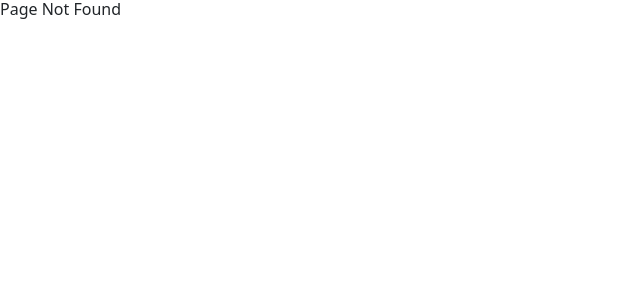
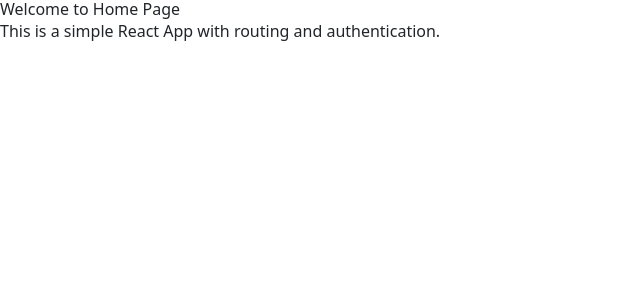
Before and after one commit to Ayush-kr-shanu/addictive_frontend, a React (Vite) app: page / in a window 1280 px wide. Before the commit this address had no page. Shown: the top 300 px of the page, without its empty margins (0-640 px from the left). Built offline with nearby package versions, Linux system fonts and the light colour scheme.

Commit message:
home page dummy

```diff
--- a/src/App.jsx
+++ b/src/App.jsx
@@ -2,7 +2,7 @@ import React from 'react';
 import { Routes, Route } from 'react-router-dom';
 import LoginPage from './components/Login';
 import SignupPage from './components/Signup';
-// import HomePage from './components/HomePage';
+import HomePage from './components/Home';
 
 function App() {
   return (
@@ -10,7 +10,7 @@ function App() {
       <Routes>
         <Route path="/login" element={<LoginPage />} />
         <Route path="/signup" element={<SignupPage />} />
-        {/* <Route path="/" element={<HomePage />} /> */}
+        <Route path="/" element={<HomePage />} />
         <Route path="*" element={<h1>Page Not Found</h1>} />
       </Routes>
     </div>
--- a/src/components/Home.jsx
+++ b/src/components/Home.jsx
@@ -1,7 +1,7 @@
 import React from "react";
 
 
-function Home(){
+function HomePage(){
     return (
         <div>
             <h1>Welcome to Home Page</h1>
@@ -9,3 +9,5 @@ function Home(){
         </div>
     );
 }
+
+export default HomePage;
```
